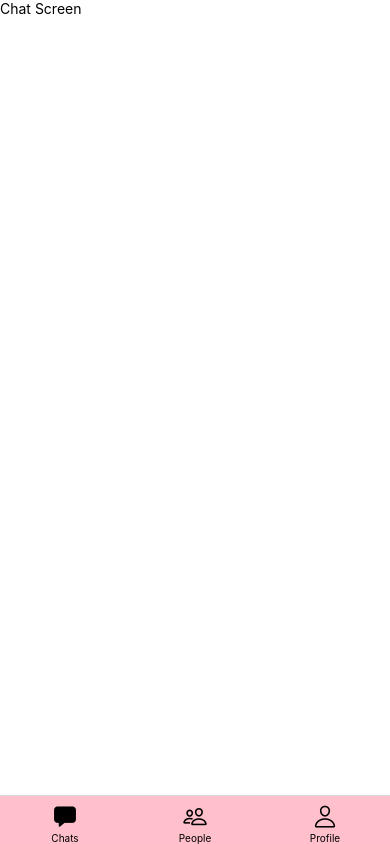
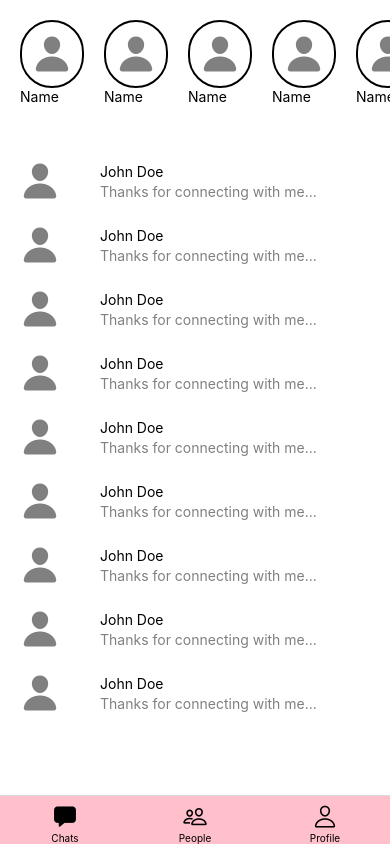
Before and after one commit to leesj092/SocialMatchmaker, a React Native app in the folder TinderFrontend/: screen /MainScene in a window 390 px wide. Built offline with nearby package versions, Linux system fonts and the light colour scheme.

Commit message:
initial implementation of chat page wip

```diff
--- /dev/null
+++ b/TinderFrontend/components/chat-list.js
@@ -0,0 +1,96 @@
+import React from 'react';
+import {
+    SafeAreaView,
+    Text,
+    TouchableOpacity,
+    FlatList,
+    Image,
+    StyleSheet,
+    View
+} from 'react-native';
+import Ionicons from 'react-native-vector-icons/Ionicons';
+
+const DATA = [
+    {
+        id: 'bd7acbea-c1b1-46c2-aed5-3ad53abb28ba',
+        title: 'First Item',
+    },
+    {
+        id: '3ac68afc-c605-48d3-a4f8-fbd91aa97f63',
+        title: 'Second Item',
+    },
+    {
+        id: '58694a0f-3da1-471f-bd96-145571e29d72',
+        title: 'Third Item',
+    },
+    {
+        id: 'bd7acbea-c1b1-46c2-aed5-3ad53abb28bb',
+        title: 'First Item',
+    },
+    {
+        id: '3ac68afc-c605-48d3-a4f8-fbd91aa97f64',
+        title: 'Second Item',
+    },
+    {
+        id: '58694a0f-3da1-471f-bd96-145571e29d73',
+        title: 'Third Item',
+    },
+    {
+        id: 'bd7acbea-c1b1-46c2-aed5-3ad53abb28bc',
+        title: 'First Item',
+    },
+    {
+        id: '3ac68afc-c605-48d3-a4f8-fbd91aa97f65',
+        title: 'Second Item',
+    },
+    {
+        id: '58694a0f-3da1-471f-bd96-145571e29d74',
+        title: 'Third Item',
+    },
+];
+
+export const ChatList = () => {
+    return (
+        <FlatList
+            data={DATA}
+            renderItem={({ item }) =>
+                <TouchableOpacity style={styles.chatBox}>
+                    <Ionicons name={"person"} size={40} color={"gray"} />
+                    <View style={styles.chatInfo}>
+                        <Text>John Doe</Text>
+                        <Text style={{color:"gray", marginTop: 3}}>Thanks for connecting with me...</Text>
+                    </View>
+                    <View
+                        style={{
+                            borderBottomStyle: "solid",
+                            borderBottomColor: 'black',
+                            borderBottomWidth: 1,
+                        }}
+                    />
+                </TouchableOpacity>
+            }
+            keyExtractor={item => item.id}
+        />
+    );
+};
+
+const styles = StyleSheet.create({
+    chatBox: {
+        flexDirection: "row",
+        marginVertical: 10,
+        paddingHorizontal: 20,
+        justifyContent: "space-between",
+        alignItems: "center"
+    },
+    chatInfo: {
+        marginHorizontal: 40,
+    },
+    profileIcon: {
+        borderStyle: "solid",
+        borderColor: "black",
+        borderWidth: 2,
+        borderRadius: 100,
+        padding: 10,
+        marginRight: 20,
+    }
+});
--- /dev/null
+++ b/TinderFrontend/components/matched-list.js
@@ -0,0 +1,79 @@
+import React from 'react';
+import {
+    SafeAreaView,
+    Text,
+    TouchableOpacity,
+    FlatList,
+    Image,
+    StyleSheet,
+    View
+} from 'react-native';
+import Ionicons from 'react-native-vector-icons/Ionicons';
+
+const DATA = [
+    {
+        id: 'bd7acbea-c1b1-46c2-aed5-3ad53abb28ba',
+        title: 'First Item',
+    },
+    {
+        id: '3ac68afc-c605-48d3-a4f8-fbd91aa97f63',
+        title: 'Second Item',
+    },
+    {
+        id: '58694a0f-3da1-471f-bd96-145571e29d72',
+        title: 'Third Item',
+    },
+    {
+        id: 'bd7acbea-c1b1-46c2-aed5-3ad53abb28bb',
+        title: 'First Item',
+    },
+    {
+        id: '3ac68afc-c605-48d3-a4f8-fbd91aa97f64',
+        title: 'Second Item',
+    },
+    {
+        id: '58694a0f-3da1-471f-bd96-145571e29d73',
+        title: 'Third Item',
+    },
+    {
+        id: 'bd7acbea-c1b1-46c2-aed5-3ad53abb28bc',
+        title: 'First Item',
+    },
+    {
+        id: '3ac68afc-c605-48d3-a4f8-fbd91aa97f65',
+        title: 'Second Item',
+    },
+    {
+        id: '58694a0f-3da1-471f-bd96-145571e29d74',
+        title: 'Third Item',
+    },
+];
+
+export const MatchedList = () => {
+    return (
+        <FlatList
+            data={DATA}
+            renderItem={({ item }) =>
+                <TouchableOpacity>
+                    <View style={styles.profileIcon}>
+                        <Ionicons name={"person"} size={40} color={"gray"} />
+                    </View>
+                    <Text>Name</Text>
+                </TouchableOpacity>
+            }
+            keyExtractor={item => item.id}
+            horizontal={true}
+        />
+    );
+};
+
+const styles = StyleSheet.create({
+    profileIcon: {
+        borderStyle: "solid",
+        borderColor: "black",
+        borderWidth: 2,
+        borderRadius: 100,
+        padding: 10,
+        marginRight: 20,
+    }
+});
--- a/TinderFrontend/scenes/chat-scene.js
+++ b/TinderFrontend/scenes/chat-scene.js
@@ -6,7 +6,7 @@ import {
 export const ChatScene = () => {
     return (
         <SafeAreaView>
-            <Text>Chat Screen</Text>
+            <Text>People Screen</Text>
         </SafeAreaView>
     );
 };
--- a/TinderFrontend/scenes/main-scene.js
+++ b/TinderFrontend/scenes/main-scene.js
@@ -37,12 +37,12 @@ export const MainScene = () => {
             })}>
             <Tab.Screen
                 name="Chats"
-                component={ChatScene}
+                component={PeopleScene}
                 options={{ headerShown: false }}
             />
             <Tab.Screen
                 name="People"
-                component={PeopleScene}
+                component={ChatScene}
                 options={{ headerShown: false }}
             />
             <Tab.Screen
--- a/TinderFrontend/scenes/people-scene.js
+++ b/TinderFrontend/scenes/people-scene.js
@@ -1,12 +1,35 @@
 import React from 'react';
 import {
-    SafeAreaView, Text
+    SafeAreaView, Text, StyleSheet, View
 } from 'react-native';
+import { MatchedList } from '../components/matched-list';
+import { ChatList } from '../components/chat-list';
 
 export const PeopleScene = () => {
     return (
-        <SafeAreaView>
-            <Text>People Screen</Text>
+        <SafeAreaView style={styles.screenLayout} >
+            <View style={styles.matchedList}>
+                <MatchedList />
+            </View>
+            <SafeAreaView style={styles.chatList}>
+                <ChatList />
+            </SafeAreaView>
         </SafeAreaView>
     );
 };
+
+const styles = StyleSheet.create({
+    screenLayout : {
+        flex: 1,
+        justifyContent: "center",
+        alignItems: 'flex-start',
+    },
+    matchedList: {
+        marginTop: 20,
+        paddingHorizontal: 20,
+        flex: 1
+    },
+    chatList: {
+        flex: 5
+    }
+});
```
Also changed, not shown: TinderFrontend/images/blank_profile.jpg (added).
